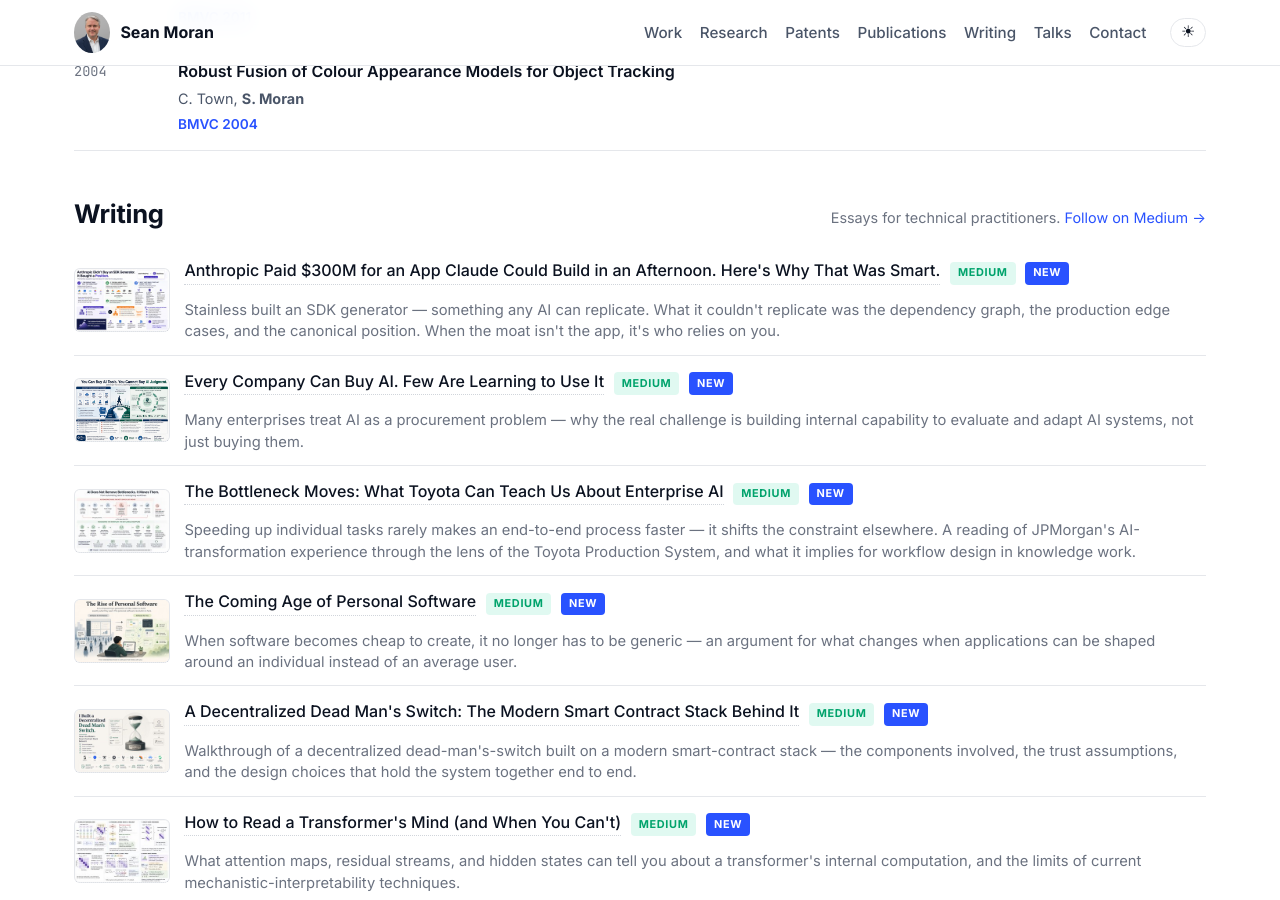
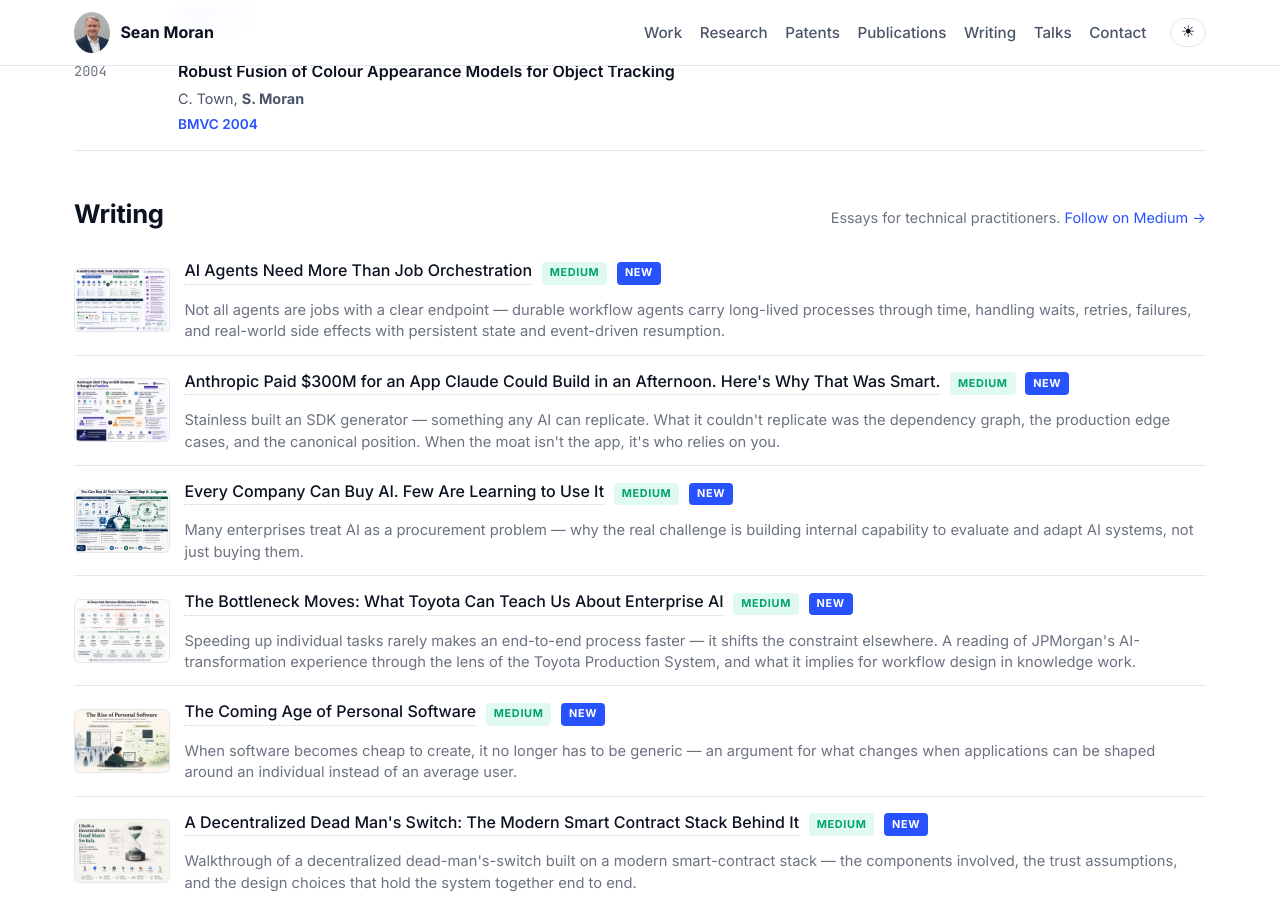
Before and after one commit to sjmoran/sjmoran.github.io, a Jekyll site: the page built from index.md, in a window 1280 px wide and 900 px high, scrolled down 14636 px. Built offline with Jekyll 4.4.1, drawn with Linux system fonts in a browser that asks for light colours.

Commit message:
Add agent orchestration article to writing section
Co-Authored-By: Claude Opus 4.7 (1M context) <noreply@anthropic.com>

```diff
--- a/_includes/writing.html
+++ b/_includes/writing.html
@@ -5,6 +5,16 @@
   </div>
 
   <ul class="writing-list">
+    <li>
+      <a class="writing-thumb" href="https://medium.com/@sean.j.moran/ai-agents-need-more-than-job-orchestration-43e493bb4749" target="_blank" rel="noopener" aria-hidden="true" tabindex="-1">
+        <img src="/img/writing/agent-orchestration.jpg" alt="">
+      </a>
+      <div class="writing-meta">
+        <a href="https://medium.com/@sean.j.moran/ai-agents-need-more-than-job-orchestration-43e493bb4749" target="_blank" rel="noopener">AI Agents Need More Than Job Orchestration</a>
+        <span class="badge badge-medium">Medium</span><span class="badge badge-new">New</span>
+        <p class="writing-blurb">Not all agents are jobs with a clear endpoint — durable workflow agents carry long-lived processes through time, handling waits, retries, failures, and real-world side effects with persistent state and event-driven resumption.</p>
+      </div>
+    </li>
     <li>
       <a class="writing-thumb" href="https://medium.com/@sean.j.moran/anthropic-did-not-buy-an-sdk-generator-it-bought-a-position-in-the-ai-stack-6b3c8a9ebe52" target="_blank" rel="noopener" aria-hidden="true" tabindex="-1">
         <img src="/img/writing/stainless-moat.jpg" alt="">
```
Also changed, not shown: img/writing/agent-orchestration.jpg (added).
